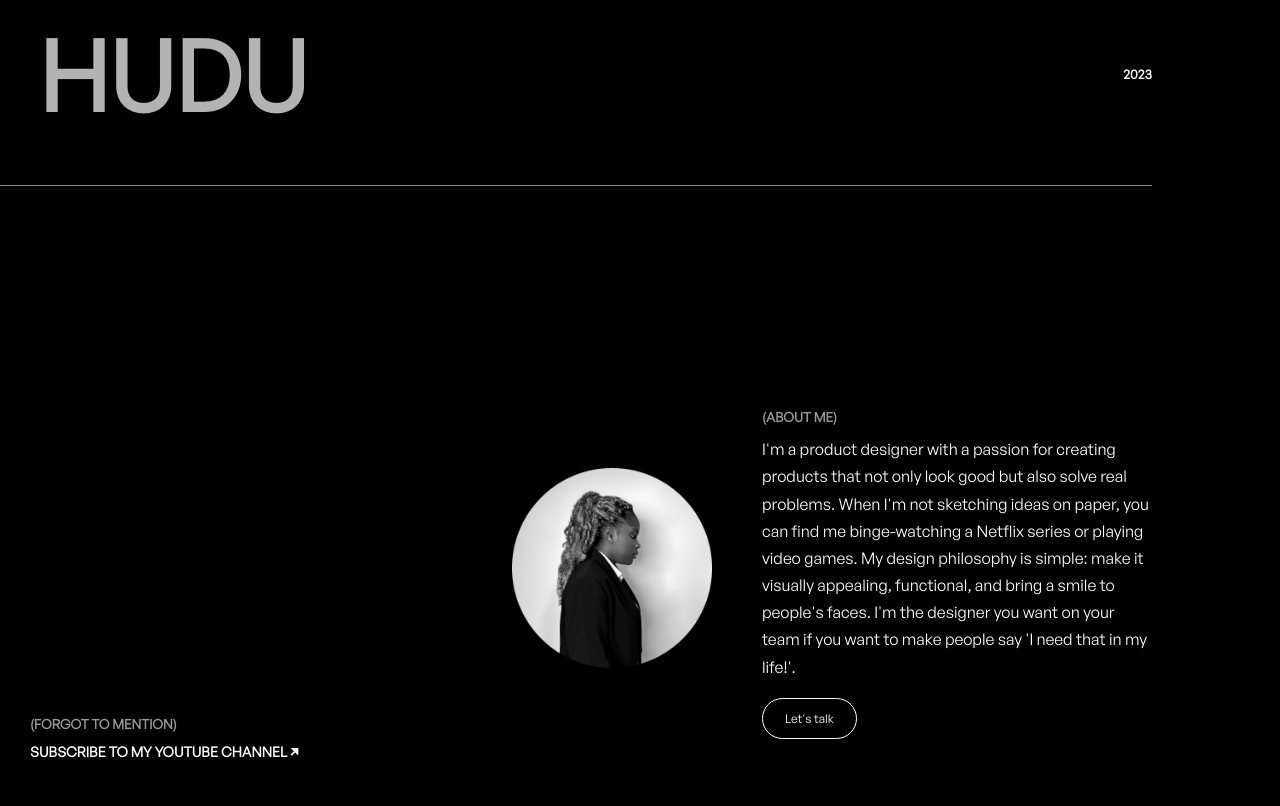
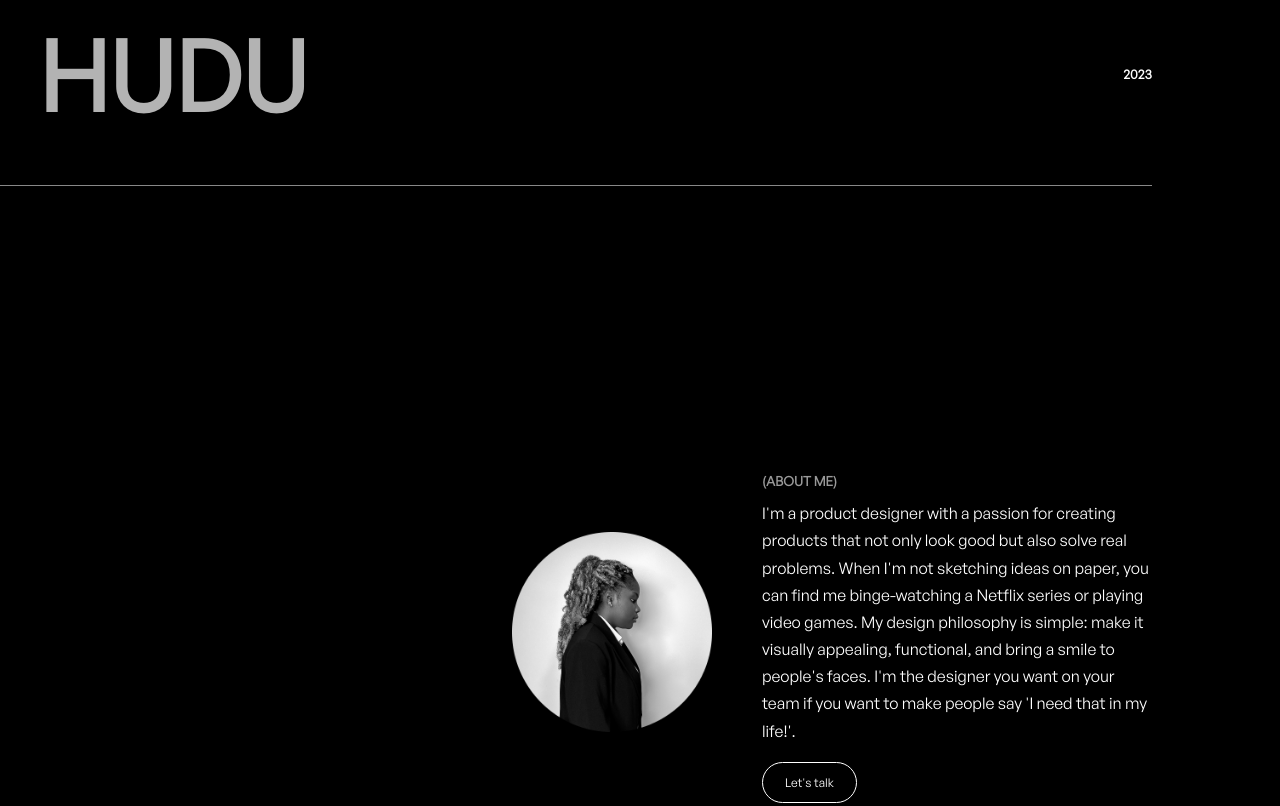
Before and after one commit to sidhhantPr/cynthiaugwu_clone, a plain HTML site: page index.html in a window 1280 px wide. Shown: the part 1480-2286 px from the top of the page. Drawn offline with nearby package versions, Linux system fonts and the light colour scheme; a script that the page names is missing.

Commit message:
small change css files

```diff
--- a/style2.css
+++ b/style2.css
@@ -167,8 +167,8 @@ body {
 #about {
   width: 100%;
   height: 60vh;
-  padding: 10vw 10vw;
-  padding-top: 35vw;
+  padding: 15vw 10vw;
+  padding-top: 40vw;
   background-color: black;
   color: #fff;
   display: flex;
```
